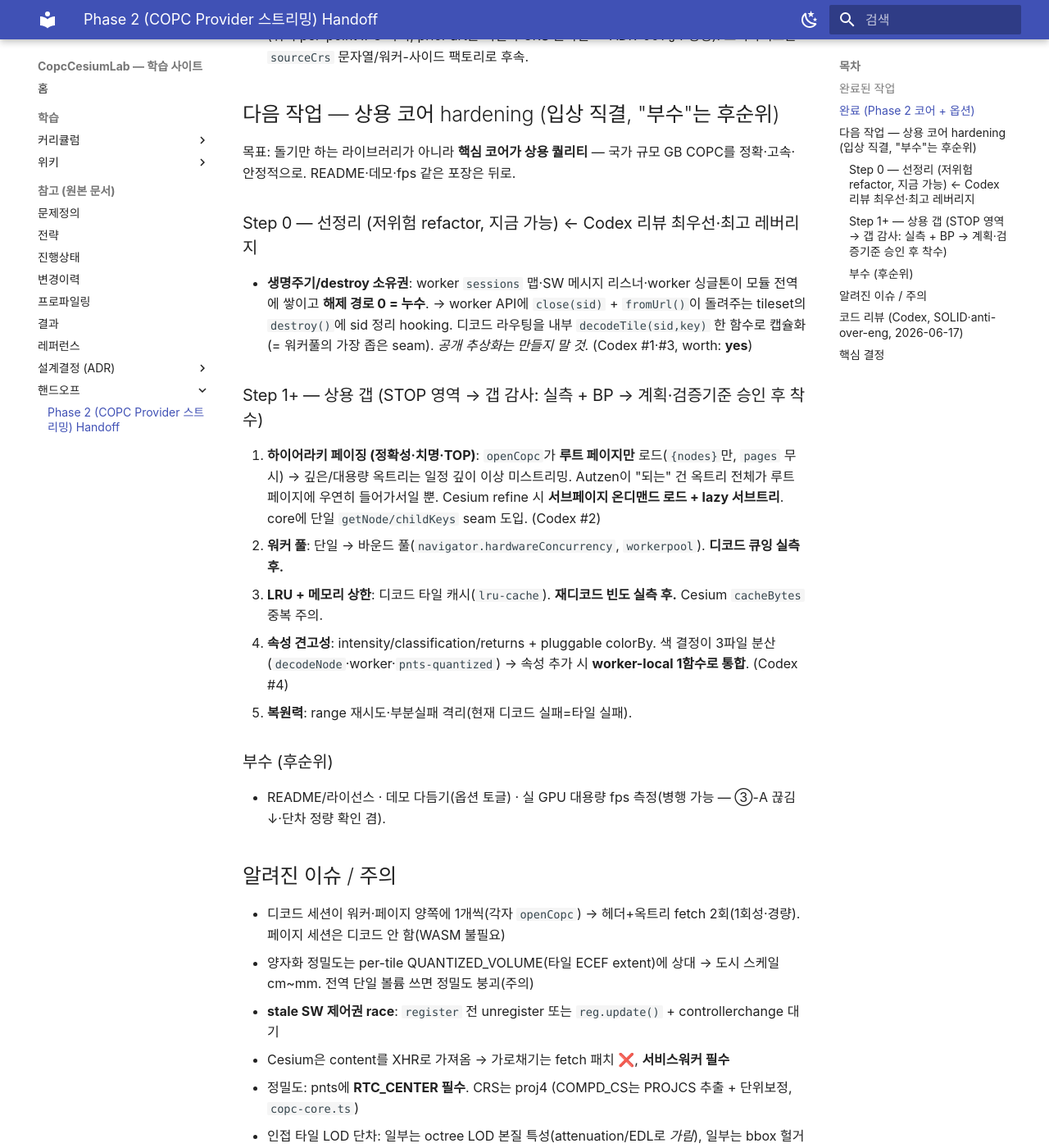
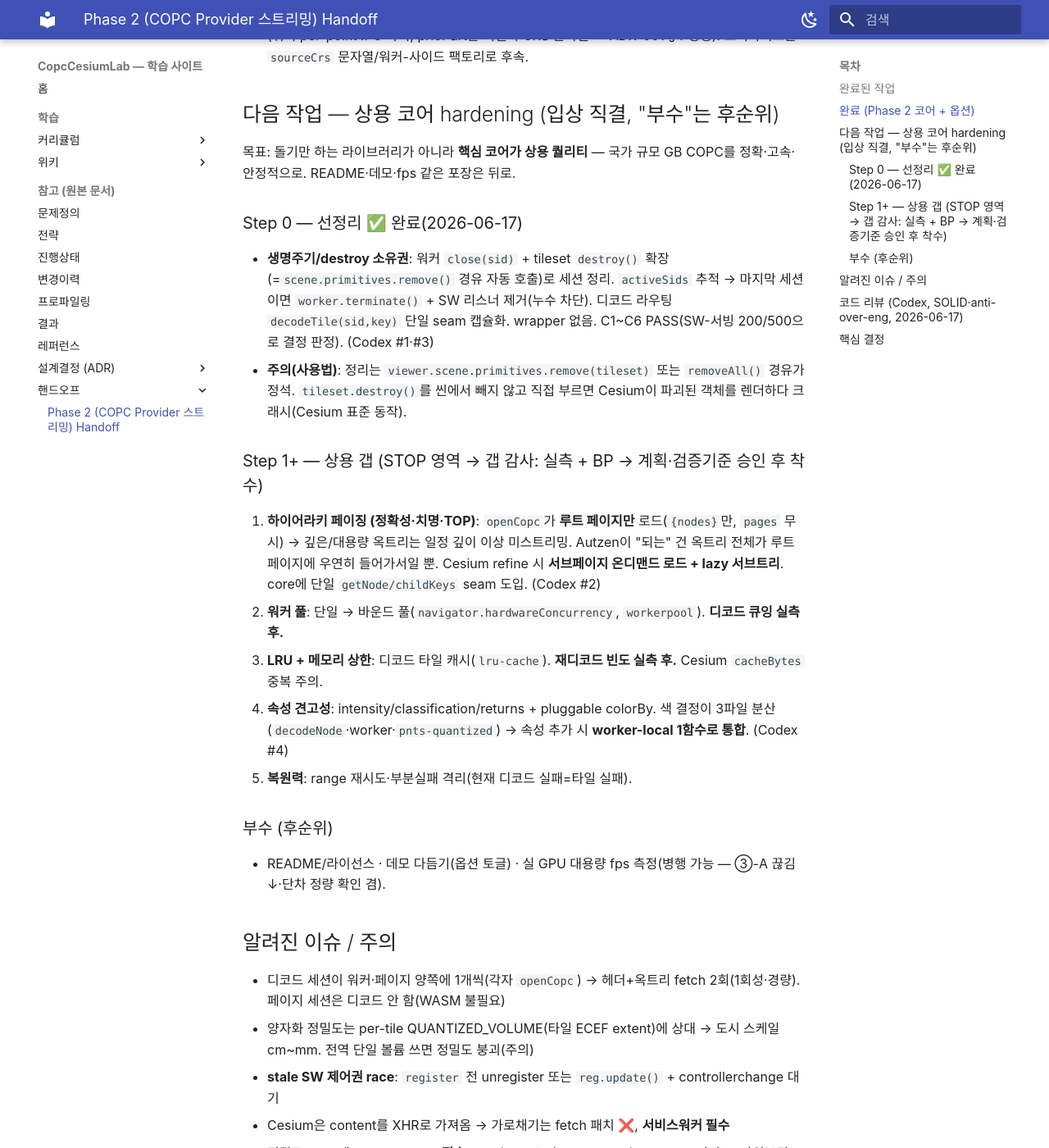
Before and after one commit to thissak/copc-cesium, an MkDocs documentation site: the page built from docs/handoff/phase2-streaming-handoff.md, in a window 1280 px wide and 1400 px high, scrolled down 855 px. Shown: the whole window at 82% size. Built offline with MkDocs 1.6.1 and Material for MkDocs 9.7.7, drawn with Linux system fonts in a browser that asks for light colours; some of the changed text lies outside the part shown.

Commit message:
refactor: 상용 코어 Step 0 — 생명주기/destroy 소유권 (누수 차단)
워커 close(sid) + tileset.destroy() 확장(primitives.remove 경유 자동 호출)으로
세션 정리. activeSids 추적 → 마지막 세션이면 worker.terminate() + SW 리스너 제거
(전역 상태 누수 차단). 디코드 라우팅을 decodeTile(sid,key) 단일 seam으로 캡슐화
(워커풀 자리). wrapper 클래스·공개 추상화 없음(Codex 가이드). 신규 의존성 0.

검증(SW-서빙 status로 결정 판정): per-session close s1:500/s2:200,
재생성 s2After:200·새 워커엔 s1:500(깨끗한 teardown), remove 에러·렌더크래시 0,
build·verify PASS. C1~C6 PASS. (Codex 리뷰 #1·#3)

Co-Authored-By: Claude Opus 4.8 (1M context) <noreply@anthropic.com>

```diff
--- a/docs/CHANGELOG.md
+++ b/docs/CHANGELOG.md
@@ -3,6 +3,7 @@
 날짜별 변경 내역 + 결정 사유. 최신이 위.
 
 ### 2026-06-17
+- [refactor] **상용 코어 Step 0 — 생명주기/destroy 소유권 (Codex 리뷰 최우선).** 워커에 `close(sid)` 추가 + `CopcTileset.fromUrl`이 돌려준 tileset의 `destroy()`를 확장(=`scene.primitives.remove()` 경유 시 자동 호출)해 워커 세션 정리. `activeSids` 추적으로 **마지막 세션이면 `worker.terminate()` + SW 메시지 리스너 제거**(전역 상태 누수 차단). 디코드 라우팅을 `decodeTile(sid,key)` 단일 함수로 캡슐화(워커풀의 좁은 seam). *wrapper 클래스·공개 추상화 없음(Codex 가이드).* 검증(SW-서빙 상태로 결정적 판정): per-session close(`s1:500`/`s2:200`), 재생성(`s2After:200`·새 워커엔 `s1:500`), remove 에러·렌더크래시 0, build·verify PASS. C1~C6 PASS. (`copc-tileset.ts`+`decode.worker.ts`)
 - [feat] **본편 ④ options — `CopcTileset.fromUrl(url, opts)` 렌더 옵션.** `pointSize`(Cesium3DTileStyle), `attenuation`·`eyeDomeLighting`(pointCloudShading, EDL은 attenuation 동반 — 거친 LOD 단차 가림), `colorBy:'height'|'rgb'`(워커가 COPC Red/Green/Blue 디멘션 읽음, 16-bit면 >>8, 없으면 height 자동 폴백). 검증: Autzen `hasRgb:true`, 'rgb' vs 'height' 색 바이트 상이·점수 동일(61201)·둘 다 양자화, `tileLoad:6/fail:0`, 기본(옵션 없음) 회귀 없음, build·verify PASS. C1~C6 PASS. 신규 의존성 0. (`copc-tileset.ts`+`decode.worker.ts`+`copc-core.decodeNode`(wantRgb)+`pnts-quantized`(rgb))
 - [decision] **`projFunc`(JS 함수) 드롭 — 레퍼런스 검증 완료.** 디코드/reproject가 워커 per-point 핫루프라 함수를 comlink로 넘기면 점마다 async IPC 왕복(호출이 Promise화) → 마비. 검증: prior art는 **누구도 워커에 per-point 함수를 안 넘기고 직렬화 CRS 문자열**을 씀(Giro3D `registerCRS(code, proj4문자열)`·Potree proj4 문자열·deck.gl 선언적 CRS·proj4 `defs`). **정정**: ADR이 본보기로 든 TIFFImageryProvider의 `projFunc`는 워커를 넘나드는 per-point 함수가 아니라 **메인스레드 1회 `(code)=>transform` 팩토리**였음(워커 per-point 워크로드엔 부적합한 결론은 동일). 오버라이드 필요시 `sourceCrs?: string`(또는 워커-사이드 팩토리)로 후속. 좌표계는 파일 WKT로 자동 처리(현재 충분). ADR-001 §4·각주 정정.
 - [feat] **본편 ③-A 성능 — 디코드를 Web Worker로 이동(comlink) + POSITION_QUANTIZED 컴팩트 버퍼.** 메인스레드 inline 디코드(laz-perf WASM + proj4 + pnts 빌드)를 `src/decode.worker.ts`로 분리(`copc-tileset.ts`는 `comlink`로 위임). 디코드 세션은 워커가, tileset.json 지오메트리는 페이지가 보관(둘 다 `openCopc`, 병렬). pnts는 `src/pnts-quantized.ts`에서 Cesium 없이 생성 — uint16×3 양자화로 위치 바이트 12→6(점당 15→9B, −40%), RTC_CENTER + per-tile QUANTIZED_VOLUME. 검증: 기본 데모 `tileLoad:10/fail:0`·콘솔에러0, `npm run verify` PASS(Autzen), ECEF 공식 Cesium 대비 1.4e-9m 일치(`scripts/check-ecef.ts`). C1~C6 PASS.
--- a/docs/handoff/phase2-streaming-handoff.md
+++ b/docs/handoff/phase2-streaming-handoff.md
@@ -19,8 +19,9 @@
 ## 다음 작업 — 상용 코어 hardening (입상 직결, "부수"는 후순위)
 목표: 돌기만 하는 라이브러리가 아니라 **핵심 코어가 상용 퀄리티** — 국가 규모 GB COPC를 정확·고속·안정적으로. README·데모·fps 같은 포장은 뒤로.
 
-### Step 0 — 선정리 (저위험 refactor, 지금 가능) ← Codex 리뷰 최우선·최고 레버리지
-- **생명주기/destroy 소유권**: worker `sessions` 맵·SW 메시지 리스너·worker 싱글톤이 모듈 전역에 쌓이고 **해제 경로 0 = 누수**. → worker API에 `close(sid)` + `fromUrl()`이 돌려주는 tileset의 `destroy()`에 sid 정리 hooking. 디코드 라우팅을 내부 `decodeTile(sid,key)` 한 함수로 캡슐화(= 워커풀의 가장 좁은 seam). *공개 추상화는 만들지 말 것.* (Codex #1·#3, worth: **yes**)
+### Step 0 — 선정리 ✅ 완료(2026-06-17)
+- **생명주기/destroy 소유권**: 워커 `close(sid)` + tileset `destroy()` 확장(=`scene.primitives.remove()` 경유 자동 호출)로 세션 정리. `activeSids` 추적 → 마지막 세션이면 `worker.terminate()` + SW 리스너 제거(누수 차단). 디코드 라우팅 `decodeTile(sid,key)` 단일 seam 캡슐화. wrapper 없음. C1~C6 PASS(SW-서빙 200/500으로 결정 판정). (Codex #1·#3)
+  - **주의(사용법)**: 정리는 `viewer.scene.primitives.remove(tileset)` 또는 `removeAll()` 경유가 정석. `tileset.destroy()`를 씬에서 빼지 않고 직접 부르면 Cesium이 파괴된 객체를 렌더하다 크래시(Cesium 표준 동작).
 
 ### Step 1+ — 상용 갭 (STOP 영역 → 갭 감사: 실측 + BP → 계획·검증기준 승인 후 착수)
 1. **하이어라키 페이징 (정확성·치명·TOP)**: `openCopc`가 **루트 페이지만** 로드(`{nodes}`만, `pages` 무시) → 깊은/대용량 옥트리는 일정 깊이 이상 미스트리밍. Autzen이 "되는" 건 옥트리 전체가 루트 페이지에 우연히 들어가서일 뿐. Cesium refine 시 **서브페이지 온디맨드 로드 + lazy 서브트리**. core에 단일 `getNode/childKeys` seam 도입. (Codex #2)
@@ -39,7 +40,7 @@
 - Cesium은 content를 XHR로 가져옴 → 가로채기는 fetch 패치 ❌, **서비스워커 필수**
 - 정밀도: pnts에 **RTC_CENTER 필수**. CRS는 proj4 (COMPD_CS는 PROJCS 추출 + 단위보정, `copc-core.ts`)
 - 인접 타일 LOD 단차: 일부는 octree LOD 본질 특성(attenuation/EDL로 *가림*), 일부는 bbox 헐거움(조임으로 완화)
-- **누수(현재)**: worker `sessions`·SW 리스너·worker 싱글톤 해제 경로 없음 → Step 0에서 per-session destroy 배선
+- ~~누수: worker `sessions`·SW 리스너·worker 싱글톤 해제 경로 없음~~ **해결(Step 0)**: `primitives.remove`/`destroy` 시 per-session close + idle 시 worker terminate·리스너 제거
 - 대회 범위: 버전 유지보수(허들#5) OUT, 실데이터 동물원(#4) 완화. correctness 안 깎음
 
 ## 코드 리뷰 (Codex, SOLID·anti-over-eng, 2026-06-17)
```
Also changed, not shown: .claude-criteria.md (+12 -13 lines), 2 other files.
